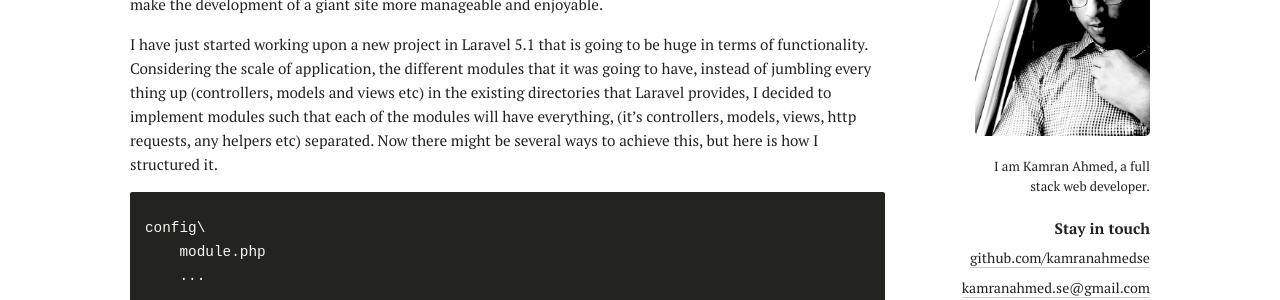
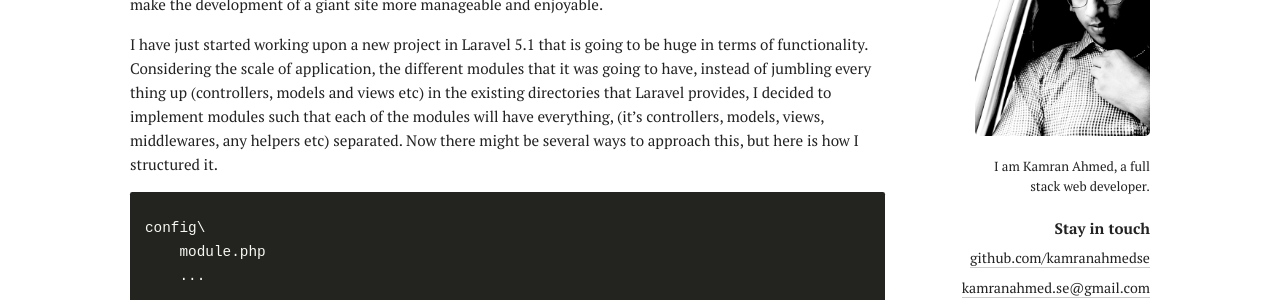
Before and after one commit to kamranahmedse/kamranahmedse.github.io, a Jekyll site: the page built from blog/_posts/2015-12-03-creating-a-modular-application-in-laravel.md, in a window 1280 px wide and 900 px high. Shown: the part 258-558 px from the top of the window. Built offline with Jekyll 4.4.1, drawn with Linux system fonts in a browser that asks for light colours; comment, search, counter and statistics services are not loaded; some of the changed text lies outside the part shown.

Commit message:
Fix typos

```diff
--- a/blog/_posts/2015-12-03-creating-a-modular-application-in-laravel.md
+++ b/blog/_posts/2015-12-03-creating-a-modular-application-in-laravel.md
@@ -6,7 +6,7 @@ comments: true
 
 Instead of having a giant mammoth of code, having your application divided into small meaningful modules can make the development of a giant site more manageable and enjoyable.
 
-I have just started working upon a new project in Laravel 5.1 that is going to be huge in terms of functionality. Considering the scale of application, the different modules that it was going to have, instead of jumbling every thing up (controllers, models and views etc) in the existing directories that Laravel provides, I decided to implement modules such that each of the modules will have everything, (it's controllers, models, views, http requests, any helpers etc) separated. Now there might be several ways to achieve this, but here is how I structured it.
+I have just started working upon a new project in Laravel 5.1 that is going to be huge in terms of functionality. Considering the scale of application, the different modules that it was going to have, instead of jumbling every thing up (controllers, models and views etc) in the existing directories that Laravel provides, I decided to implement modules such that each of the modules will have everything, (it's controllers, models, views, middlewares, any helpers etc) separated. Now there might be several ways to approach this, but here is how I structured it.
 
 <pre><code class="php">
 config\
```
Also changed, not shown: other parts of blog/_posts/2015-12-03-creating-a-modular-application-in-laravel.md (+1 -1 lines).
